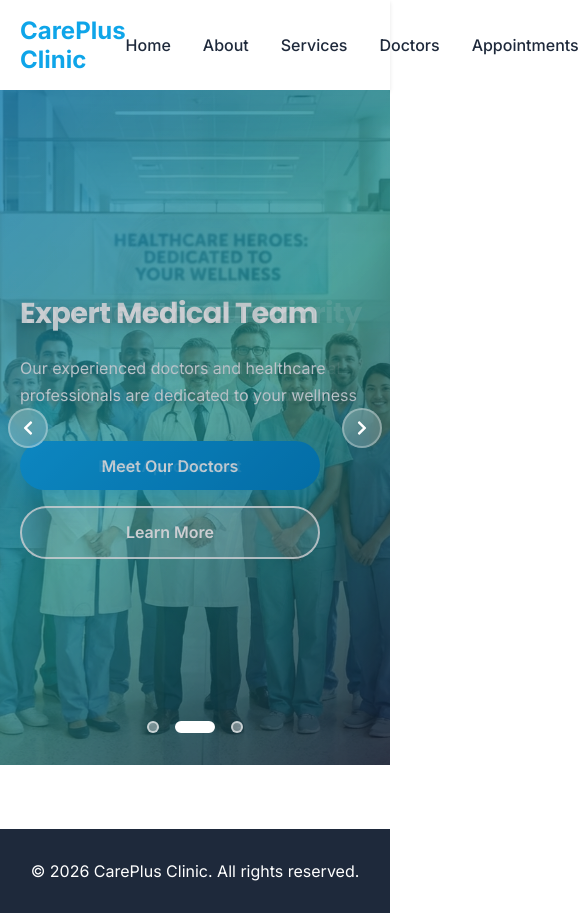
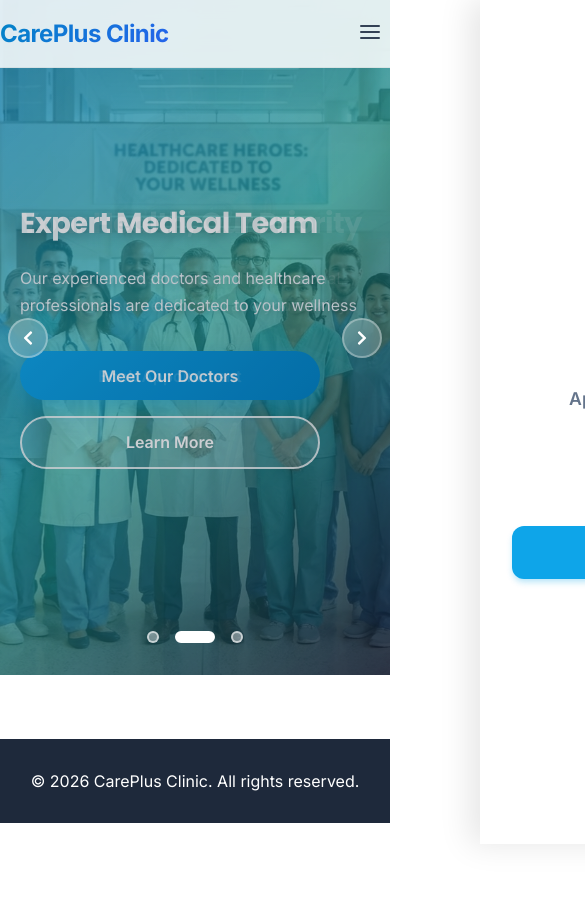
Before and after one commit to dev-nirob1/carePlus-healthcare-website, a React (Vite) app: page / in a window 390 px wide. Shown: the top 913 px of the page, 585 px wide, since content can reach past the window. After the commit the page ends 844 px from the top, so only its background shows below. Built offline with nearby package versions, Linux system fonts and the light colour scheme.

Commit message:
navbar update

```diff
--- a/src/components/common/Header.css
+++ b/src/components/common/Header.css
@@ -1,34 +1,174 @@
+/* Base Header Styles */
 .header {
-  background-color: #ffffff;
-  box-shadow: 0 2px 4px rgba(0, 0, 0, 0.1);
-  padding: 1rem 0;
+  position: fixed;
+  top: 0;
+  left: 0;
+  width: 100%;
+  z-index: 1000;
+  transition: all 0.4s cubic-bezier(0.4, 0, 0.2, 1);
+  padding: 0.75rem 0;
+}
+
+/* Glassmorphism & Floating Effect for Large Screens */
+@media (min-width: 1024px) {
+  .header {
+    top: 1.5rem;
+    left: 50%;
+    transform: translateX(-50%);
+    width: 90%;
+    max-width: 1280px;
+    background: rgba(255, 255, 255, 0.85); /* Slightly more opaque for better readability */
+    backdrop-filter: blur(12px);
+    -webkit-backdrop-filter: blur(12px);
+    border-radius: 9999px; /* Pill shape */
+    box-shadow:
+      0 4px 6px -1px rgba(0, 0, 0, 0.05),
+      0 10px 15px -3px rgba(0, 0, 0, 0.05),
+      0 0 0 1px rgba(255, 255, 255, 0.5) inset; /* Subtle inner border */
+    padding: 0.75rem 2rem;
+  }
+}
+
+/* Mobile/Tablet Fallback (Full Width) */
+@media (max-width: 1023px) {
+  .header {
+    background: rgba(255, 255, 255, 0.85);
+    backdrop-filter: blur(12px);
+    -webkit-backdrop-filter: blur(12px);
+    border-bottom: 1px solid rgba(0, 0, 0, 0.05);
+  }
 }
 
 .header-content {
   display: flex;
   justify-content: space-between;
   align-items: center;
+  position: relative;
+  width: 100%;
 }
 
 .logo a {
   font-size: 1.5rem;
-  font-weight: bold;
-  color: #0ea5e9;
+  font-weight: 800;
+  background: linear-gradient(135deg, #0284c7 0%, #2563eb 100%);
+  -webkit-background-clip: text;
+  background-clip: text;
+  color: transparent;
   text-decoration: none;
+  letter-spacing: -0.025em;
+  display: flex;
+  align-items: center;
 }
 
+/* Desktop Navigation */
 .navigation {
   display: flex;
-  gap: 2rem;
+  gap: 1.5rem; /* Reduced from 2.5rem as requested */
+  align-items: center;
 }
 
 .navigation a {
   text-decoration: none;
-  color: #1e293b;
-  font-weight: 500;
-  transition: color 0.3s ease;
+  color: #64748b;
+  font-weight: 600;
+  font-size: 0.9rem;
+  padding: 0.6rem 1.2rem;
+  border-radius: 9999px;
+  transition: all 0.3s ease;
+  position: relative;
+  letter-spacing: 0.01em;
 }
 
+/* Removing old underline effect */
+.navigation a::after {
+  display: none;
+}
+
+/* "Pill" Hover Effect */
 .navigation a:hover {
   color: #0ea5e9;
+  background: rgba(14, 165, 233, 0.08); /* Light blue background */
 }
+
+/* Active State (optional, if router provides active class, otherwise uses hover style) */
+.navigation a.active {
+  color: #0284c7;
+  background: rgba(14, 165, 233, 0.12);
+}
+
+/* CTA Button Style for 'Contact' */
+.navigation a[href='/contact'] {
+  background: #0ea5e9;
+  color: white;
+  box-shadow: 0 4px 6px -1px rgba(14, 165, 233, 0.3);
+}
+
+.navigation a[href='/contact']:hover {
+  background: #0284c7;
+  transform: translateY(-1px);
+  box-shadow: 0 6px 8px -1px rgba(14, 165, 233, 0.4);
+}
+
+/* Mobile Toggle Button */
+.mobile-toggle {
+  display: none;
+  background: none;
+  border: none;
+  cursor: pointer;
+  padding: 0.5rem;
+  z-index: 50;
+  color: #334155;
+  transition: color 0.2s;
+}
+
+.mobile-toggle:hover {
+  color: #0ea5e9;
+}
+
+/* Responsive Styles */
+@media (max-width: 1023px) { /* Changed breakpoint to match floating logic */
+  .mobile-toggle {
+    display: block;
+  }
+
+  .navigation {
+    position: fixed;
+    top: 0;
+    right: -100%;
+    width: 80%;
+    max-width: 300px;
+    height: 100vh;
+    background: rgba(255, 255, 255, 0.98);
+    backdrop-filter: blur(20px);
+    -webkit-backdrop-filter: blur(20px);
+    flex-direction: column;
+    padding: 6rem 2rem 2rem;
+    gap: 1rem;
+    transition: right 0.4s cubic-bezier(0.16, 1, 0.3, 1);
+    box-shadow: -10px 0 30px rgba(0, 0, 0, 0.1);
+    align-items: stretch; /* Stretch items to fill width */
+    z-index: 999;
+  }
+
+  .navigation.open {
+    right: 0;
+  }
+
+  .navigation a {
+    font-size: 1.1rem;
+    padding: 1rem;
+    border-radius: 12px;
+    width: 100%;
+    text-align: center;
+  }
+
+  .navigation a:hover {
+    background: #f1f5f9;
+  }
+
+  .navigation a[href='/contact'] {
+    margin-top: 1rem;
+    background: #0ea5e9;
+    color: white;
+  }
+}
--- a/src/components/common/Header.jsx
+++ b/src/components/common/Header.jsx
@@ -1,15 +1,46 @@
-import { Link } from "react-router-dom";
+import { useState, useEffect } from "react";
+import { Link, useLocation } from "react-router-dom";
+import { FiMenu, FiX } from "react-icons/fi";
 import "./Header.css";
 
 function Header() {
+  const [isMenuOpen, setIsMenuOpen] = useState(false);
+  const location = useLocation();
+
+  // Close menu when route changes
+  useEffect(() => {
+    setIsMenuOpen(false);
+  }, [location]);
+
+  // Lock scroll when menu is open
+  useEffect(() => {
+    if (isMenuOpen) {
+      document.body.style.overflow = "hidden";
+    } else {
+      document.body.style.overflow = "unset";
+    }
+  }, [isMenuOpen]);
+
+  const toggleMenu = () => {
+    setIsMenuOpen(!isMenuOpen);
+  };
+
   return (
     <header className="header">
-      <div className="container">
       <div className="header-content">
         <div className="logo">
           <Link to="/">CarePlus Clinic</Link>
         </div>
-          <nav className="navigation">
+
+        <button
+          className="mobile-toggle"
+          onClick={toggleMenu}
+          aria-label="Toggle navigation"
+        >
+          {isMenuOpen ? <FiX size={24} /> : <FiMenu size={24} />}
+        </button>
+
+        <nav className={`navigation ${isMenuOpen ? "open" : ""}`}>
           <Link to="/">Home</Link>
           <Link to="/about">About</Link>
           <Link to="/services">Services</Link>
@@ -19,7 +50,6 @@ function Header() {
           <Link to="/contact">Contact</Link>
         </nav>
       </div>
-      </div>
     </header>
   );
 }
```
Lines whose indentation alone changed are shown as unchanged.
